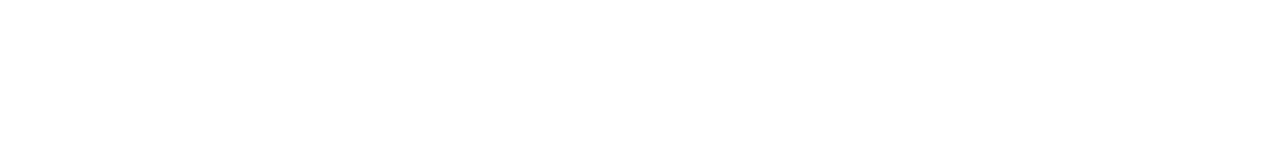
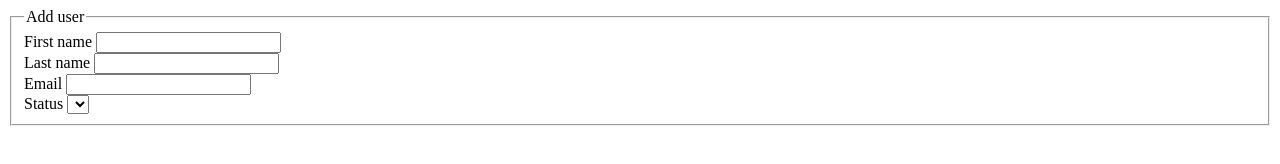
Before and after one commit to BrightsideCoder/building-html-forms-project, a plain HTML site: page index.html in a window 1280 px wide. Drawn offline with Linux system fonts and the light colour scheme.

Commit message:
Added form + fieldset + first/last name + email + status elements

```diff
--- a/index.html
+++ b/index.html
@@ -6,6 +6,36 @@
     <title>HTML Forms project</title>
 </head>
 <body>
+    <form action="post">
+        <fieldset>
+            <legend>Add user</legend>
 
+            <div>
+                <label for="firstName">First name</label>
+                <input type="text" id="firstName" name="first_name">
+            </div>
+
+            <div>
+                <label for="lastName">Last name</label>
+                <input type="text" id="lastName" name="last_name">
+            </div>
+
+            <div>
+                <label for="email">Email</label>
+                <input type="email" id="email" name="email_account">
+            </div>
+
+            <div>
+                <label for="status">Status</label>
+                <select id="status" name="user_status"></select>
+            </div>
+
+
+
+
+
+
+        </fieldset>
+    </form>
 </body>
 </html>
```
